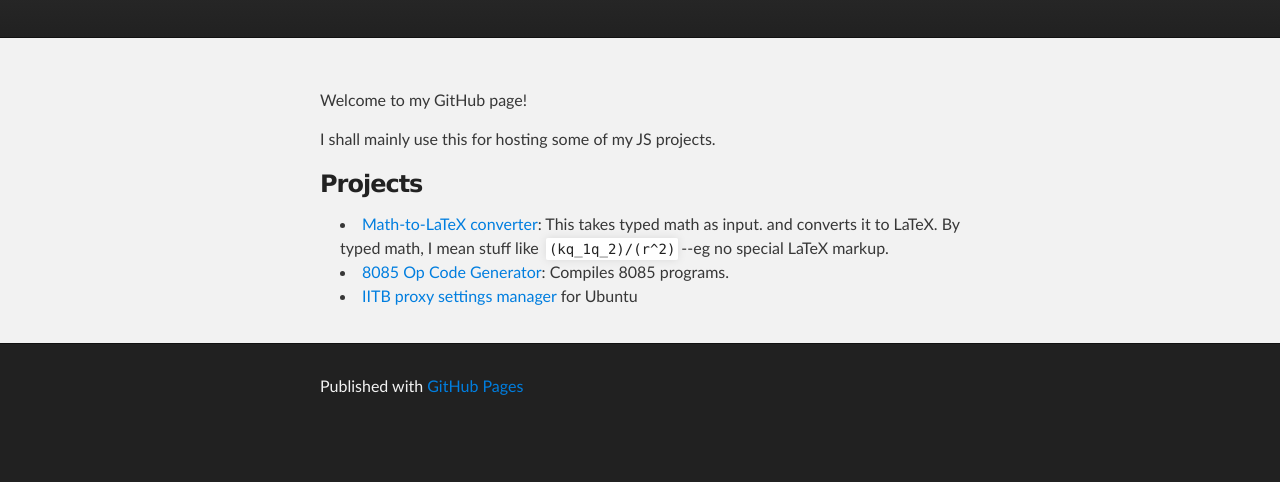
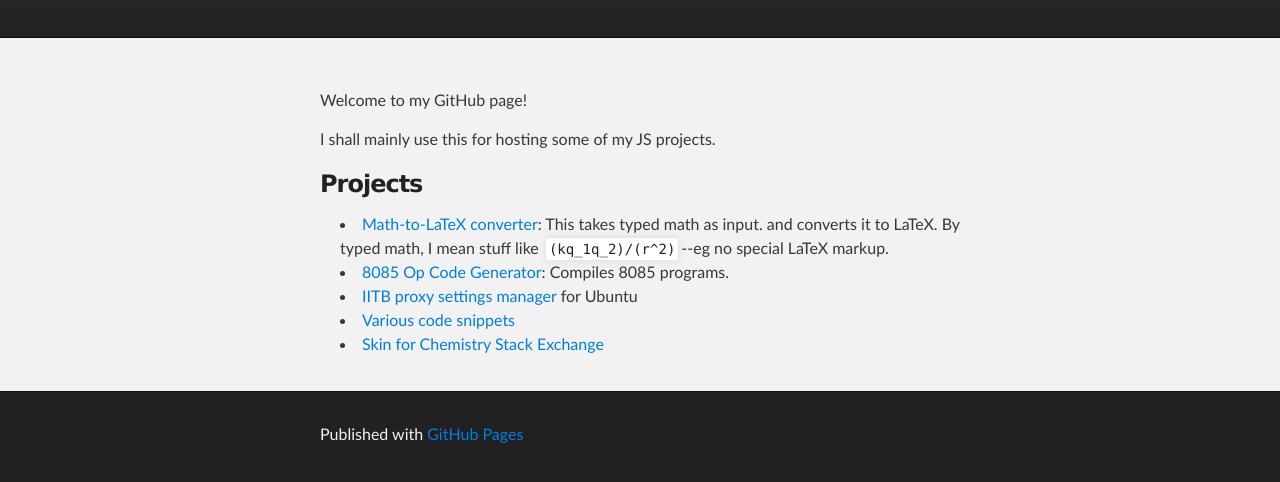
Before and after one commit to Manishearth/manishearth.github.com, a plain HTML site: page index.html in a window 1280 px wide. Shown: the part 136-618 px from the top of the page. Drawn offline with Linux system fonts and the light colour scheme.

Commit message:
Update index.html

```diff
--- a/index.html
+++ b/index.html
@@ -39,6 +39,8 @@
 <li>
 <a href="http://manishearth.github.com/OpcodeGen.html">8085 Op Code Generator</a>: Compiles 8085 programs.</li>
 <li><a href="proxy.html">IITB proxy settings manager</a> for Ubuntu</li>
+<li><a href="https://github.com/Manishearth/Manish-Codes">Various code snippets</a></li>
+<li><a href="https://github.com/Manishearth/ChemistryStackSkin">Skin for Chemistry Stack Exchange</a></li>
 </ul>
       </section>
     </div>
```
